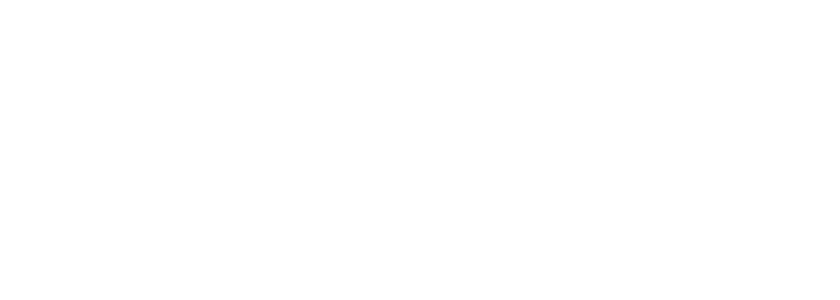
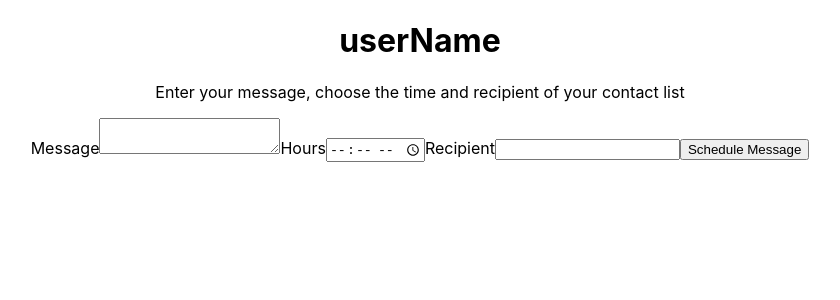
Before and after one commit to jonacastroeras/whatsapp, a React (Create React App) app: page /messages in a window 1280 px wide. Shown: the top 300 px of the page, without its empty margins (220-1060 px from the left). Built offline with nearby package versions, Linux system fonts and the light colour scheme.

Commit message:
criação de inputs e botões

```diff
--- a/package.json
+++ b/package.json
@@ -6,6 +6,7 @@
     "@testing-library/jest-dom": "^5.16.5",
     "@testing-library/react": "^13.4.0",
     "@testing-library/user-event": "^13.5.0",
+    "axios": "^0.27.2",
     "react": "^18.2.0",
     "react-dom": "^18.2.0",
     "react-router-dom": "^6.3.0",
--- a/src/pages/HomePage/index.js
+++ b/src/pages/HomePage/index.js
@@ -1,6 +1,19 @@
+import { Link } from "react-router-dom";
+
 function HomePage() {
-    return (
-        <></>
-    )
+  return (
+    <>
+      <h1>WhatsDate</h1>
+
+      <p>
+        Extension created to schedule the time of your messages on your whatsApp
+      </p>
+
+      <Link to="/register">
+        <button>Register</button>
+        <button>Login</button>
+      </Link>
+    </>
+  );
 }
 export default HomePage;
--- a/src/pages/Messages/index.js
+++ b/src/pages/Messages/index.js
@@ -1,6 +1,59 @@
+import axios from "axios";
+import { useState } from "react";
+
 function Messages() {
-    return (
-        <></>
-    )
+  const [informations, setInformations] = useState({});
+  //   const [message, setMessage] = useState([]);
+
+  const [form, setForm] = useState({
+    message: "",
+    hours: "",
+    recipient: "",
+  });
+
+  function handleChange(e) {
+    setForm({ ...form, [e.target.name]: e.target.value });
+  }
+
+  async function handleSubmit(e) {
+    e.preventDefault();
+
+    try {
+      await axios.post("https://ironrest.herokuapp.com/whatsapp", form);
+    } catch (error) {
+      console.log(error);
+    }
+  }
+
+  return (
+    <>
+      <h1>userName</h1>
+      <p>
+        Enter your message, choose the time and recipient of your contact list
+      </p>
+
+      <form onSubmit={handleSubmit}>
+        <lable>Message</lable>
+        <textarea name="message" value={form.message} onChange={handleChange} />
+
+        <lable>Hours</lable>
+        <input
+          name="hours"
+          type="time"
+          value={form.hours}
+          onChange={handleChange}
+        />
+
+        <lable>Recipient</lable>
+        <input
+          name="recipient"
+          value={form.recipient}
+          onChange={handleChange}
+        />
+
+        <button type="submit">Schedule Message</button>
+      </form>
+    </>
+  );
 }
 export default Messages;
--- a/src/pages/Register/index.js
+++ b/src/pages/Register/index.js
@@ -1,7 +1,23 @@
+import { Link } from "react-router-dom";
+
+
 function Register() {
-    return (
-        <>
-        </>
-    )
+  return (
+    <>
+      {/* qr code */}
+
+      <form>
+        <lable>Username</lable>
+        <input></input>
+
+        <label>Password</label>
+        <input type="password"></input>
+
+        <Link to="/messages">
+        <button>Login</button>
+        </Link>
+      </form>
+    </>
+  );
 }
 export default Register;
```
Also changed, not shown: 1 other file (tests, documents, lock files or other folders).
